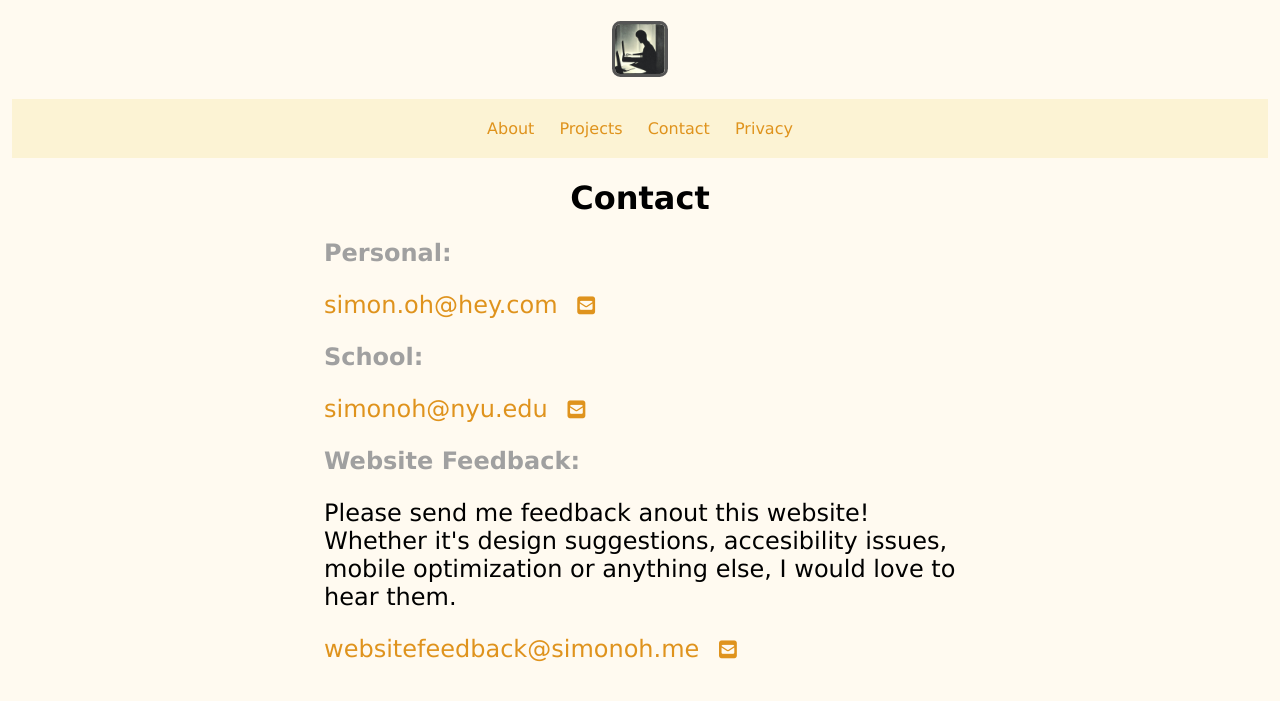
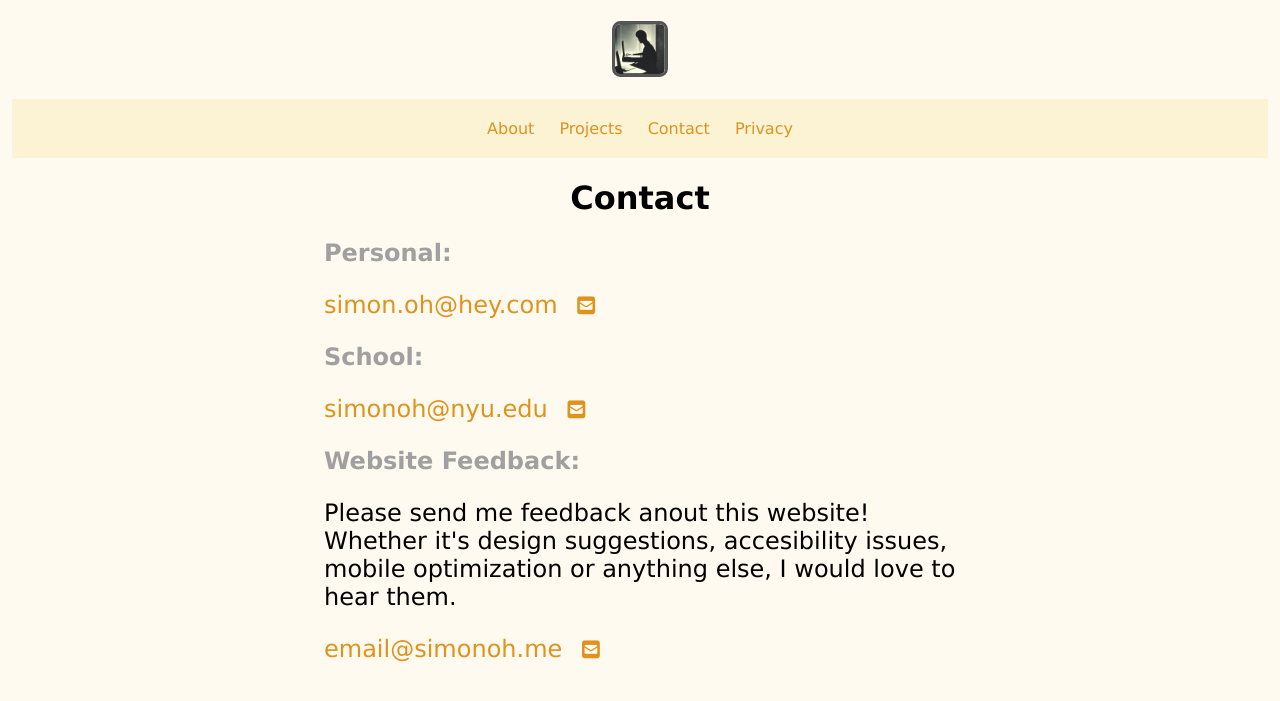
Before and after one commit to simon0h/simon0h.github.io, a Jekyll site: the page built from contact/index.html, in a window 1280 px wide. Shown: the top 701 px of the page. Built offline with Jekyll 4.4.1, drawn with Linux system fonts in a browser that asks for light colours; nearby versions of some CDN libraries.

Commit message:
Update index.html

```diff
--- a/contact/index.html
+++ b/contact/index.html
@@ -17,5 +17,5 @@ title: Contact
 
 	<h2 class="first_h2"> Website Feedback: </h2>
 	<p> Please send me feedback anout this website! Whether it's design suggestions, accesibility issues, mobile optimization or anything else, I would love to hear them.</p>
-	<p title = "email@simonoh.me"> <a href="mailto:email@simonoh.me" target="_top"><p class = "links"> websitefeedback@simonoh.me &ensp;<i class="fa fa-envelope-square" style="font-size:85%;"></i></a></p>
+	<p title = "email@simonoh.me"> <a href="mailto:email@simonoh.me" target="_top"><p class = "links"> email@simonoh.me &ensp;<i class="fa fa-envelope-square" style="font-size:85%;"></i></a></p>
 </body>
```
